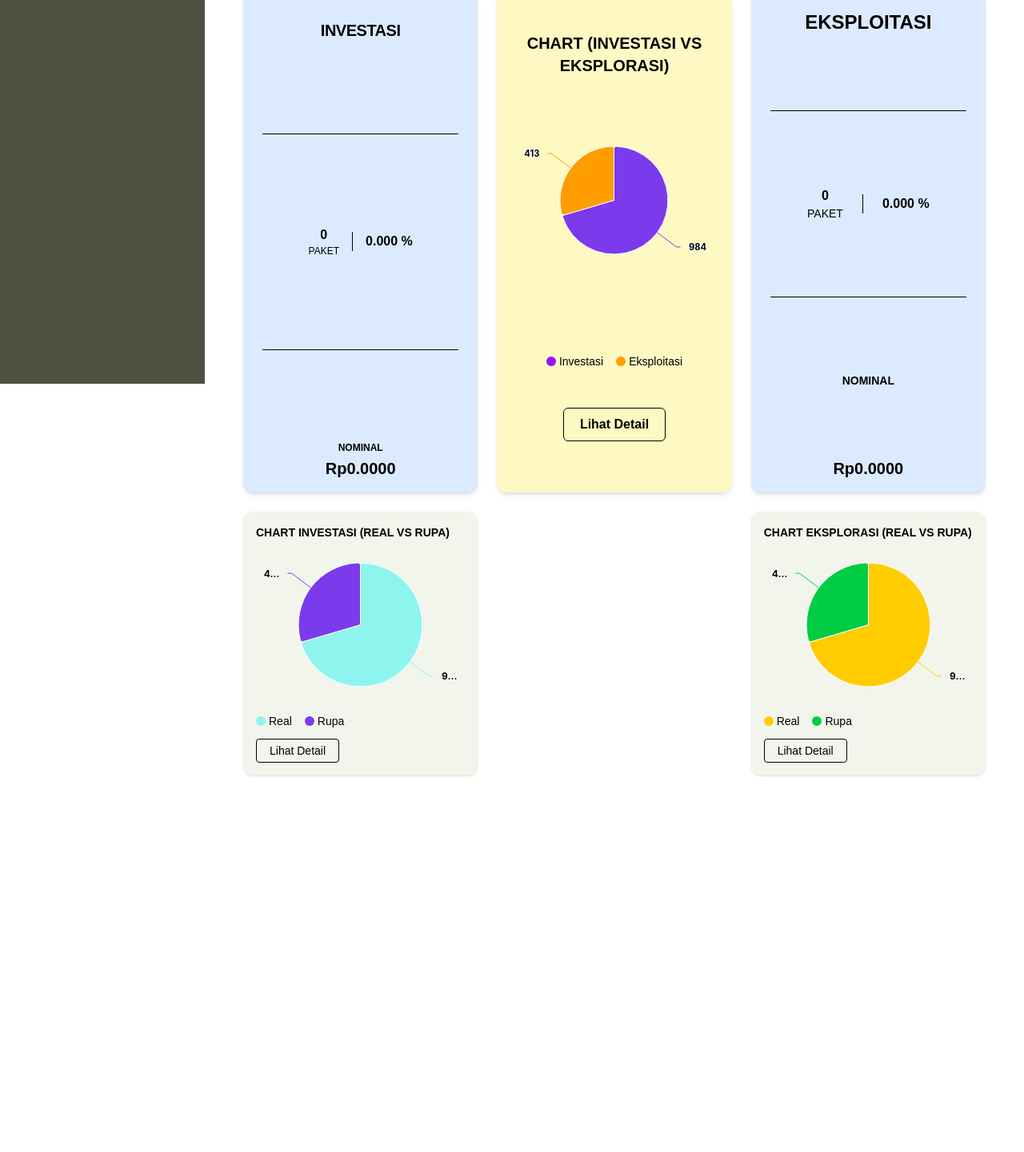
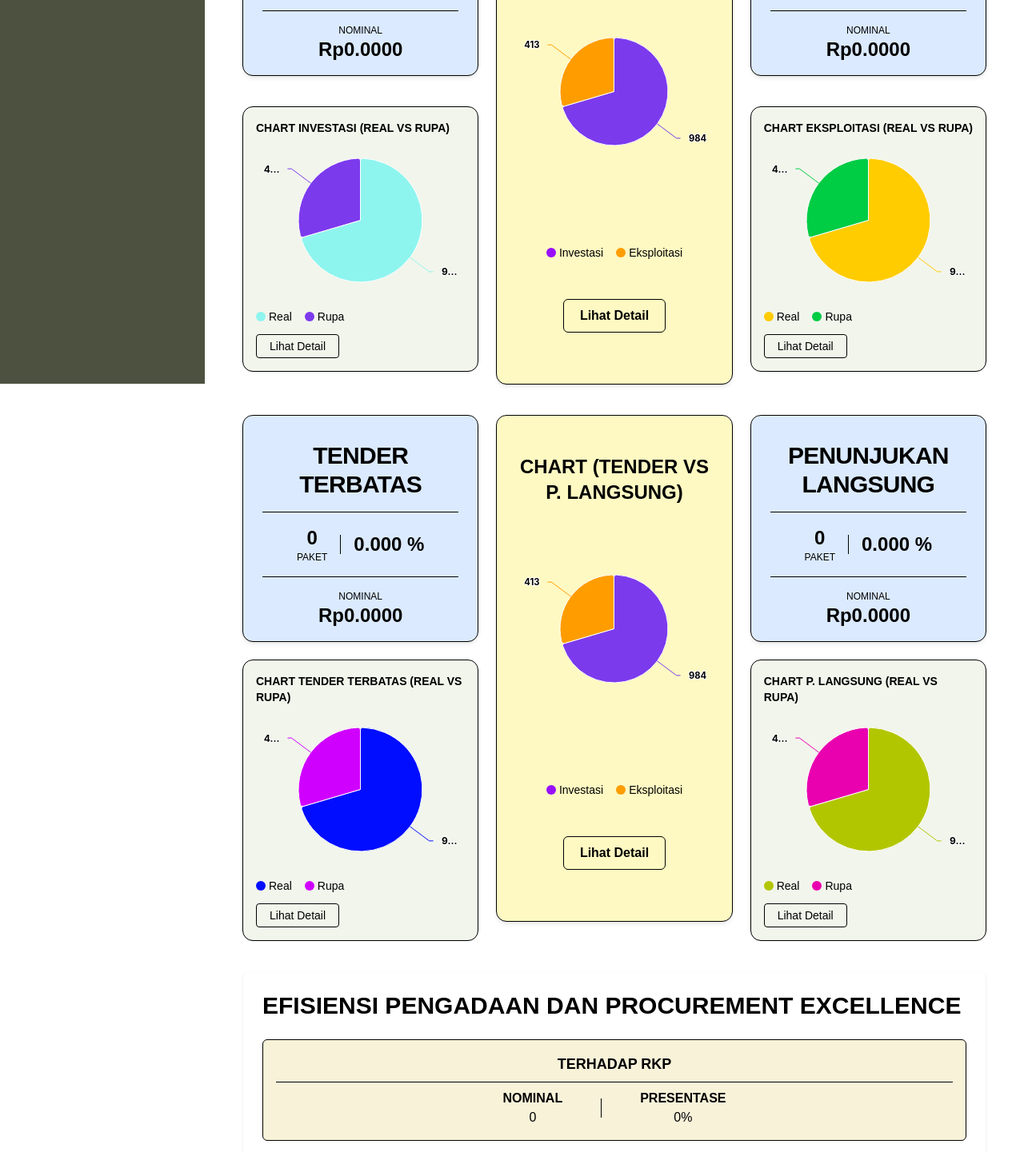
Before and after one commit to ALVIANRML/dashboard-pengadaan, a React (Vite) app: page /rupa in a window 1280 px wide. Shown: the part 320-1761 px from the top of the page at 80% size. Before the commit the page ends 1338 px from the top, so only its background shows below. Built offline with nearby package versions, Linux system fonts and the light colour scheme.

Commit message:
RupaPage dan perbaikan sidebar

```diff
--- a/src/components/Cards/CardChart.jsx
+++ b/src/components/Cards/CardChart.jsx
@@ -2,8 +2,10 @@ import React from "react";
 
 const CardChart = ({ title, bgColor = "bg-yellow-100", children }) => {
   return (
-    <div className={`rounded-xl shadow-md p-4 ${bgColor} w-full min-h-[580px]`}>
-      <h2 className="text-center font-bold mb-8 mt-8  text-black text-xl">
+    <div
+      className={`rounded-xl shadow-md p-4 ${bgColor} w-full h-fit outline-1 text-base transition duration-600 ease-in-out hover:scale-102`}
+    >
+      <h2 className="text-center font-bold mb-8 mt-8  text-black text-2xl">
         {title}
       </h2>
 
--- a/src/components/Cards/SmallChart.jsx
+++ b/src/components/Cards/SmallChart.jsx
@@ -35,7 +35,7 @@ const SmallChart = ({ title, legend1, legend2, color1, color2 }) => {
   };
 
   return (
-    <div className="bg-[#F2F5EC] rounded-xl shadow p-4 text-black">
+    <div className="bg-[#F2F5EC] rounded-xl shadow p-4 text-black outline-1 transition duration-600 ease-in-out hover:scale-102 h-fit">
       <h3 className="text-sm font-bold mb-2">{title}</h3>
       <HighchartsReact highcharts={Highcharts} options={options} />
       <div className="flex justify-start gap-4 text-sm mt-2">
@@ -54,7 +54,7 @@ const SmallChart = ({ title, legend1, legend2, color1, color2 }) => {
           {legend2}
         </span>
       </div>
-      <button className="mt-3 px-4 py-1 border border-black rounded text-sm font-medium hover:bg-gray-100">
+      <button className="mt-3 px-4 py-1 border border-black rounded text-sm font-medium hover:bg-green-200 transition duration-600 ease-in-out hover:scale-105">
         Lihat Detail
       </button>
     </div>
--- a/src/components/Sidebar.jsx
+++ b/src/components/Sidebar.jsx
@@ -1,4 +1,4 @@
-import React, { useState } from "react";
+import React, { useState, useRef } from "react";
 import { Link } from "react-router-dom";
 import {
   Home,
@@ -10,7 +10,26 @@ import {
 } from "lucide-react";
 
 const Sidebar = () => {
-  const [isUploadOpen, setIsUploadOpen] = useState(false);
+  const [isHoveringUpload, setIsHoveringUpload] = useState(false);
+  const timeoutRef = useRef(null); // Untuk delay hover keluar
+
+  const handleUploadClick = (type) => {
+    alert(`Upload ${type} dipilih`);
+  };
+
+  // Saat mouse masuk
+  const handleMouseEnter = () => {
+    clearTimeout(timeoutRef.current); // Batalkan delay tutup jika ada
+    setIsHoveringUpload(true);
+  };
+
+  // Saat mouse keluar
+  const handleMouseLeave = () => {
+    // Delay tutup 300ms
+    timeoutRef.current = setTimeout(() => {
+      setIsHoveringUpload(false);
+    }, 300);
+  };
 
   return (
     <aside className="bg-[#4D5240] text-white w-64 min-w-[16rem] h-screen p-4 fixed top-0 left-0 z-50">
@@ -21,7 +40,6 @@ const Sidebar = () => {
 
       {/* Menu List */}
       <ul className="space-y-2 text-base">
-        <ul className="space-y-2">
         <li>
           <Link
             to="/dashboard"
@@ -30,6 +48,7 @@ const Sidebar = () => {
             <Home size={20} /> Dashboard
           </Link>
         </li>
+
         <li>
           <Link
             to="/rupa"
@@ -38,33 +57,45 @@ const Sidebar = () => {
             <Image size={20} /> Rupa
           </Link>
         </li>
-        </ul>
+
         <li className="flex items-center gap-2 hover:bg-[#F2F5EC] hover:text-black p-2 rounded cursor-pointer">
           <Clock size={20} /> SLA
         </li>
 
-        {/* Upload with dropdown toggle */}
-        <li
-          className="flex items-center justify-between hover:bg-[#F2F5EC] hover:text-black p-2 rounded cursor-pointer"
-          onClick={() => setIsUploadOpen(!isUploadOpen)}
+        {/* Upload Dropdown with hover delay */}
+        <div
+          className="relative"
+          onMouseEnter={handleMouseEnter}
+          onMouseLeave={handleMouseLeave}
         >
+          <li className="flex items-center justify-between hover:bg-[#F2F5EC] hover:text-black p-2 rounded cursor-pointer">
             <div className="flex items-center gap-2">
               <Upload size={20} /> Upload
             </div>
-          {isUploadOpen ? <ChevronUp size={16} /> : <ChevronDown size={16} />}
+            {isHoveringUpload ? (
+              <ChevronUp size={16} />
+            ) : (
+              <ChevronDown size={16} />
+            )}
           </li>
 
-        {/* Dropdown content */}
-        {isUploadOpen && (
-          <ul className="ml-8 mt-1 space-y-1 text-sm rounded-md p-2">
-            <li className="p-2 rounded cursor-pointer hover:bg-[#F2F5EC] hover:text-black border border-gray-400">
-              Real
+          {isHoveringUpload && (
+            <ul className="absolute left-0 top-full mt-1 bg-white text-black shadow-md rounded-md p-2 w-40 border border-gray-300 z-20 transition-opacity duration-300 ease-in-out">
+              <li
+                onClick={() => handleUploadClick("Real")}
+                className="p-2 rounded cursor-pointer hover:bg-[#F2F5EC] hover:text-black"
+              >
+                Upload Real
               </li>
-            <li className="p-2 rounded cursor-pointer hover:bg-[#F2F5EC] hover:text-black border border-gray-400">
-              Rupa
+              <li
+                onClick={() => handleUploadClick("Rupa")}
+                className="p-2 rounded cursor-pointer hover:bg-[#F2F5EC] hover:text-black"
+              >
+                Upload Rupa
               </li>
             </ul>
           )}
+        </div>
       </ul>
     </aside>
   );
--- a/src/pages/RupaPage.jsx
+++ b/src/pages/RupaPage.jsx
@@ -4,84 +4,198 @@ import PieChartHighcharts from "../components/Cards/PieChart";
 import SmallChart from "../components/Cards/SmallChart";
 
 const RupaPage = () => {
+  const efficiencyCards = [
+    { title: "TERHADAP RKP", nominal: 0, presentase: "0%" },
+    { title: "TERHADAP HPS", nominal: 0, presentase: "0%" },
+    { title: "PROCUREMANT EXCELLENCE", nominal: 0, presentase: "0%" },
+  ];
+
   return (
-    <div className="p-6 mt-36">
-      {/* GRID ROW 1 */}
-      <div className="grid grid-cols-1 md:grid-cols-3 gap-6 mb-6 items-stretch">
+    <div className="p-6 space-y-10">
+      {/* BAGIAN 1: INVESTASI & EKSPLOITASI */}
+      <div className="grid grid-cols-1 md:grid-cols-3 gap-6">
         {/* Kartu INVESTASI */}
-        <div className="bg-blue-100 rounded-xl shadow-md px-6 py-4 text-center text-black flex flex-col justify-between h-full">
-          <h3 className="font-bold text-xl mb-4 mt-4 tracking-tight">
-            INVESTASI
-          </h3>
-
-          <hr className="border-t border-black mb-4" />
-
-          <div className="flex justify-center items-center gap-4 mb-4">
-            <div className="leading-tight">
-              <p className="text-base font-bold">0</p>
+        <div className="col-start-1 row-start-1 bg-blue-100 rounded-xl shadow-md px-6 py-4 text-center text-black flex flex-col gap-4 justify-center h-fit outline-1 transition duration-600 ease-in-out hover:scale-102">
+          <h3 className="font-bold text-3xl tracking-tight mt-4">INVESTASI</h3>
+          <hr className="border-t border-black" />
+          <div className="flex justify-center items-center gap-4">
+            <div>
+              <p className="text-2xl font-semibold">0</p>
               <p className="text-xs">PAKET</p>
             </div>
             <div className="h-6 w-px bg-black" />
-            <div className="leading-tight">
-              <p className="text-base font-bold">0.000 %</p>
+            <div>
+              <p className="text-2xl font-semibold">0.000 %</p>
             </div>
           </div>
-
-          <hr className="border-t border-black mb-4" />
-
-          <div className="leading-tight">
-            <p className="text-xs font-semibold mb-1">NOMINAL</p>
-            <p className="text-xl font-extrabold">Rp0.0000</p>
+          <hr className="border-t border-black" />
+          <div>
+            <p className="text-xs font-md">NOMINAL</p>
+            <p className="text-2xl font-bold">Rp0.0000</p>
           </div>
         </div>
 
-        {/* Chart Tengah */}
-        <CardChart title="CHART (INVESTASI VS EKSPLORASI)">
-          <PieChartHighcharts />
-        </CardChart>
+        {/* PIE CHART (Investasi vs Eksploitasi) */}
+        <div className="col-start-2 row-start-1 row-span-2">
+          <CardChart title="CHART (INVESTASI VS EKSPLOITASI)">
+            <PieChartHighcharts />
+          </CardChart>
+        </div>
 
-        {/* Kartu EKSPLORASI */}
-        <div className="bg-blue-100 rounded-xl shadow-md px-6 py-4 text-center text-black flex flex-col justify-between h-full">
-          <h3 className="font-bold text-2xl mb-2 mt-1">EKSPLOITASI</h3>
-          <hr className="border-t border-black mb-2" />
-
-          <div className="flex justify-center items-center gap-6 mb-2">
+        {/* Kartu EKSPLOITASI */}
+        <div className="col-start-3 row-start-1 bg-blue-100 rounded-xl shadow-md px-6 py-4 text-center text-black flex flex-col gap-4 justify-center h-fit outline-1 transition duration-600 ease-in-out hover:scale-102">
+          <h3 className="font-bold text-3xl tracking-tight mt-4">
+            EKSPLOITASI
+          </h3>
+          <hr className="border-t border-black" />
+          <div className="flex justify-center items-center gap-4">
             <div>
-              <p className="text-base font-semibold">0</p>
-              <p className="text-sm">PAKET</p>
+              <p className="text-2xl font-semibold">0</p>
+              <p className="text-xs">PAKET</p>
             </div>
             <div className="h-6 w-px bg-black" />
             <div>
-              <p className="text-base font-semibold">0.000 %</p>
+              <p className="text-2xl font-semibold">0.000 %</p>
             </div>
           </div>
+          <hr className="border-t border-black" />
+          <div>
+            <p className="text-xs font-md">NOMINAL</p>
+            <p className="text-2xl font-bold">Rp0.0000</p>
+          </div>
+        </div>
 
-          <hr className="border-t border-black mb-2" />
-          <p className="text-sm font-semibold">NOMINAL</p>
-          <p className="text-xl font-bold">Rp0.0000</p>
+        {/* CHART INVESTASI */}
+        <div className="col-start-1 row-start-2">
+          <SmallChart
+            title="CHART INVESTASI (REAL VS RUPA)"
+            legend1="Real"
+            legend2="Rupa"
+            color1="#8ef5ee"
+            color2="#7C3AED"
+          />
+        </div>
+
+        {/* CHART EKSPLOITASI */}
+        <div className="col-start-3 row-start-2">
+          <SmallChart
+            title="CHART EKSPLOITASI (REAL VS RUPA)"
+            legend1="Real"
+            legend2="Rupa"
+            color1="#ffcc00"
+            color2="#00cc44"
+          />
         </div>
       </div>
 
-      {/* GRID ROW 2 */}
+      {/* BAGIAN 2: TENDER TERBATAS & PENUNJUKAN LANGSUNG */}
       <div className="grid grid-cols-1 md:grid-cols-3 gap-6">
-        <SmallChart
-          title="CHART INVESTASI (REAL VS RUPA)"
-          legend1="Real"
-          legend2="Rupa"
-          color1="#8ef5ee"
-          color2="#7C3AED"
-        />
+        {/* Kartu TENDER TERBATAS */}
+        <div className="col-start-1 row-start-1 bg-blue-100 rounded-xl shadow-md px-6 py-4 text-center text-black flex flex-col gap-4 justify-center h-fit outline-1 transition duration-600 ease-in-out hover:scale-102">
+          <h3 className="font-bold text-3xl tracking-tight mt-4">
+            TENDER TERBATAS
+          </h3>
+          <hr className="border-t border-black" />
+          <div className="flex justify-center items-center gap-4">
+            <div>
+              <p className="text-2xl font-semibold">0</p>
+              <p className="text-xs">PAKET</p>
+            </div>
+            <div className="h-6 w-px bg-black" />
+            <div>
+              <p className="text-2xl font-semibold">0.000 %</p>
+            </div>
+          </div>
+          <hr className="border-t border-black" />
+          <div>
+            <p className="text-xs font-md">NOMINAL</p>
+            <p className="text-2xl font-bold">Rp0.0000</p>
+          </div>
+        </div>
 
-        {/* Spacer kosong tengah */}
-        <div></div>
+        {/* PIE CHART (Tender vs PL) */}
+        <div className="col-start-2 row-start-1 row-span-2">
+          <CardChart title="CHART (TENDER VS P. LANGSUNG)">
+            <PieChartHighcharts />
+          </CardChart>
+        </div>
 
-        <SmallChart
-          title="CHART EKSPLORASI (REAL VS RUPA)"
-          legend1="Real"
-          legend2="Rupa"
-          color1="#ffcc00"
-          color2="#00cc44"
-        />
+        {/* Kartu PENUNJUKAN LANGSUNG */}
+        <div className="col-start-3 row-start-1 bg-blue-100 rounded-xl shadow-md px-6 py-4 text-center text-black flex flex-col gap-4 justify-center h-fit outline-1 transition duration-600 ease-in-out hover:scale-102">
+          <h3 className="font-bold text-3xl tracking-tight mt-4">
+            PENUNJUKAN LANGSUNG
+          </h3>
+          <hr className="border-t border-black" />
+          <div className="flex justify-center items-center gap-4">
+            <div>
+              <p className="text-2xl font-semibold">0</p>
+              <p className="text-xs">PAKET</p>
+            </div>
+            <div className="h-6 w-px bg-black" />
+            <div>
+              <p className="text-2xl font-semibold">0.000 %</p>
+            </div>
+          </div>
+          <hr className="border-t border-black" />
+          <div>
+            <p className="text-xs font-md">NOMINAL</p>
+            <p className="text-2xl font-bold">Rp0.0000</p>
+          </div>
+        </div>
+
+        {/* CHART TENDER TERBATAS */}
+        <div className="col-start-1 row-start-2">
+          <SmallChart
+            title="CHART TENDER TERBATAS (REAL VS RUPA)"
+            legend1="Real"
+            legend2="Rupa"
+            color1="#000DFF"
+            color2="#D000FF"
+          />
+        </div>
+
+        {/* CHART PENUNJUKAN LANGSUNG */}
+        <div className="col-start-3 row-start-2">
+          <SmallChart
+            title="CHART P. LANGSUNG (REAL VS RUPA)"
+            legend1="Real"
+            legend2="Rupa"
+            color1="#B2C600"
+            color2="#E900AF"
+          />
+        </div>
+      </div>
+
+      {/* BAGIAN EFISIENSI PENGADAAN & PROCUREMENT EXCELLENCE */}
+      <div className="bg-white rounded-md shadow outline-0.5 max-w-8xl mx-auto p-6">
+        <h2 className="text-2xl md:text-3xl font-bold text-left mb-6">
+          EFISIENSI PENGADAAN DAN PROCUREMENT EXCELLENCE
+        </h2>
+
+        <div className="flex flex-col items-center gap-4">
+          {efficiencyCards.map((card, idx) => (
+            <div
+              key={idx}
+              className="bg-[#F8F2D9] rounded-md border text-center p-4 w-full max-w-[1000px] transition duration-600 ease-in-out hover:scale-102"
+            >
+              <h3 className="font-bold text-lg mb-2">{card.title}</h3>
+              <hr className="border-t border-black my-2" />
+              <div className="flex justify-center items-center gap-12 mt-2 text-sm md:text-base font-bold">
+                <div className="flex flex-col items-center">
+                  <span>NOMINAL</span>
+                  <span className="font-normal text-base">{card.nominal}</span>
+                </div>
+                <div className="w-px h-6 bg-black" />
+                <div className="flex flex-col items-center">
+                  <span>PRESENTASE</span>
+                  <span className="font-normal text-base">
+                    {card.presentase}
+                  </span>
+                </div>
+              </div>
+            </div>
+          ))}
+        </div>
       </div>
     </div>
   );
```
Lines whose indentation alone changed are shown as unchanged.
